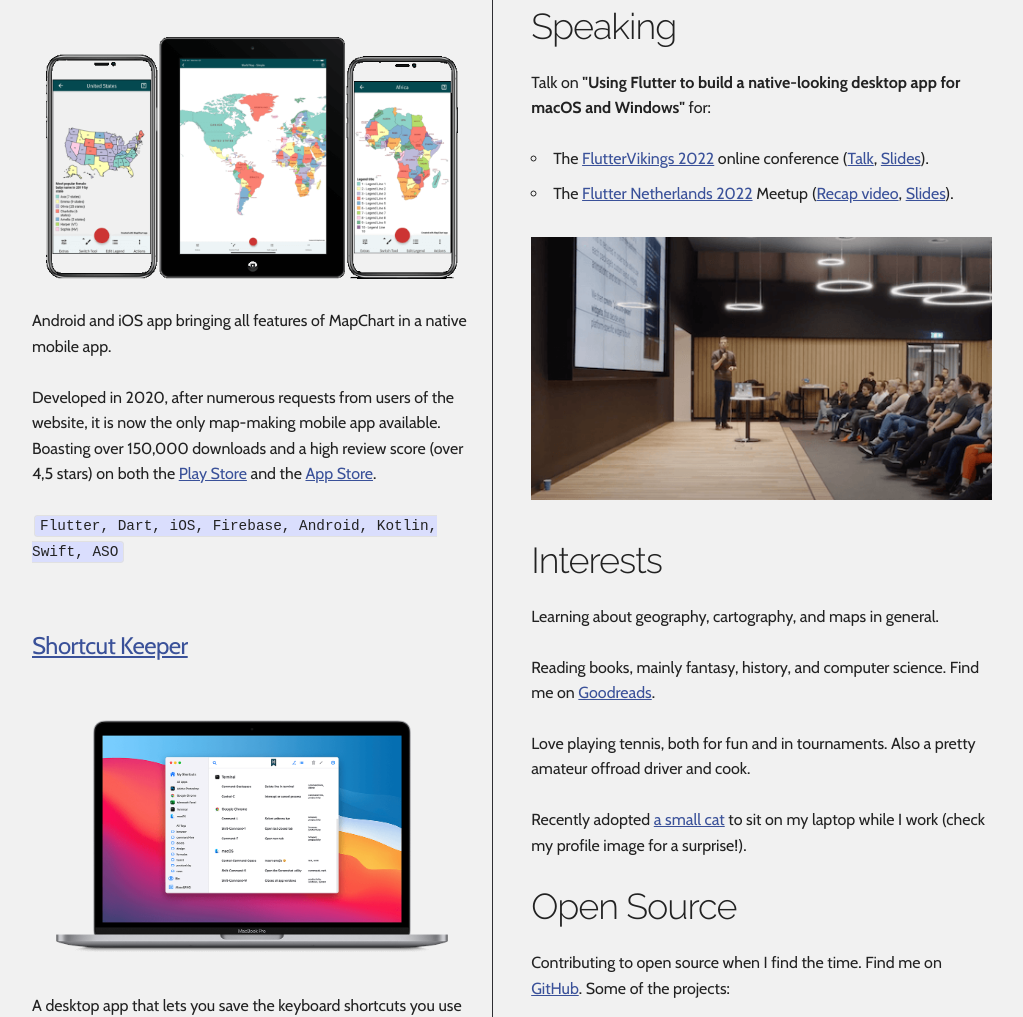
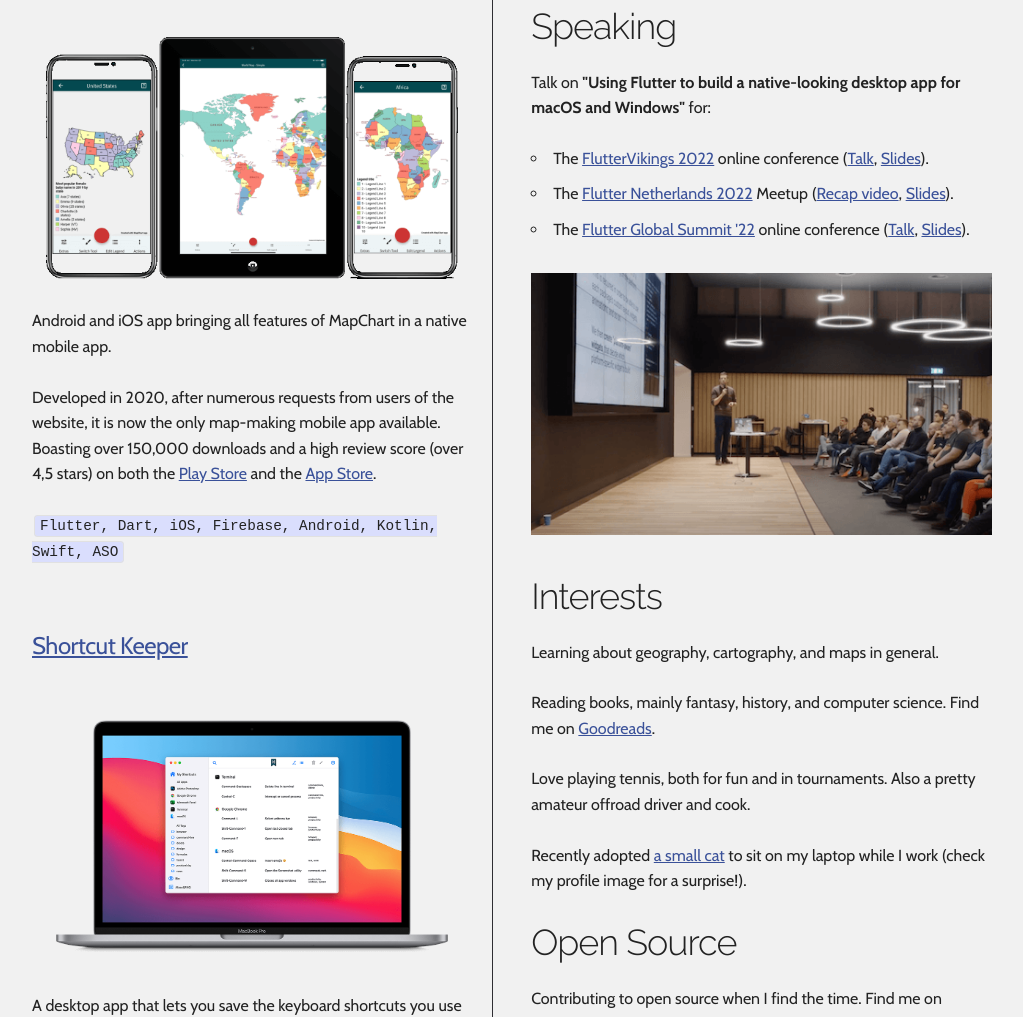
Before and after one commit to whiplashoo/whidev, a website: page index.html in a window 1280 px wide. Shown: the part 1784-2801 px from the top of the page, without its empty margins (128-1151 px from the left). Drawn offline with nearby package versions, Linux system fonts and the light colour scheme.

Commit message:
feat: reference to Flutter Summit 22

```diff
--- a/index.html
+++ b/index.html
@@ -539,6 +539,7 @@
                             <ul>
                                 <li>The <a href="https://fluttervikings.com/" target="_blank" rel="noopener noreferrer">FlutterVikings 2022</a> online conference (<a href="https://youtu.be/qFHSMISkguw?t=20701" target="_blank" rel="noopener noreferrer">Talk</a>, <a href="https://www.icloud.com/keynote/0fbkqhj70TUjztwWDzaWbRZWw#Minas_Giannekas_FlutterVikings_talk" target="_blank" rel="noopener noreferrer">Slides</a>).</li>
                                 <li>The <a href="https://www.meetup.com/FlutterNL/events/283742843/" target="_blank" rel="noopener noreferrer">Flutter Netherlands 2022</a> Meetup (<a href="https://youtu.be/mRU7MUdpE3Q" target="_blank" rel="noopener noreferrer">Recap video</a>, <a href="https://docs.google.com/presentation/d/14XUS2Vy7l-IYK_J8m_BZe-da9YfVH7ej5Th5-ZawPq0/edit#slide=id.p1" target="_blank" rel="noopener noreferrer">Slides</a>).</li>
+                                <li>The <a href="https://events.geekle.us/flutter/">Flutter Global Summit '22</a> online conference (<a href="https://youtu.be/0yq_zlRelWY?t=21798" target="_blank" rel="noopener noreferrer">Talk</a>, <a href="https://www.icloud.com/keynote/00dS5OaWE7-i3vrQYKz0FtAxg#Minas_Giannekas_Flutter_Global_Summit_talk" target="_blank" rel="noopener noreferrer">Slides</a>).</li>
                             </ul>
                             <img class="u-max-full-width" style="margin: 5px 20px 10px 0;" src="img/flutter_netherlands_talk.png" alt="Presenting a talk for the Flutter Netherlands 2022 Meetup">
                         </div>
```
